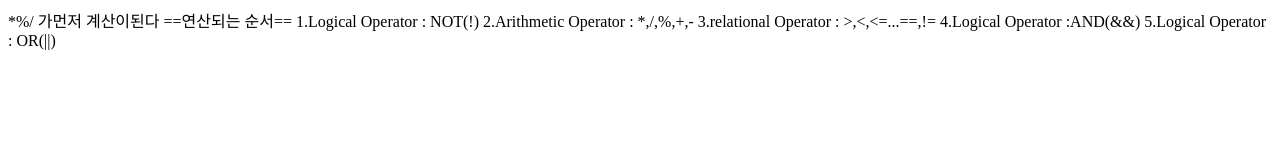
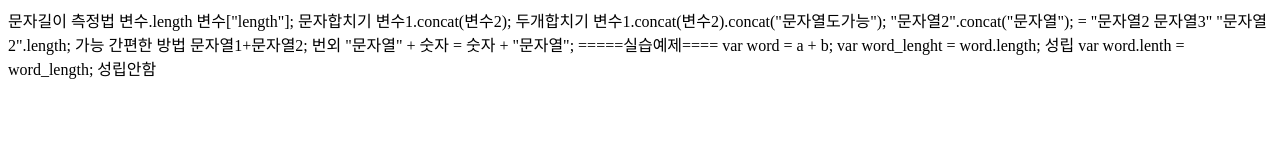
Before and after one commit to pung8146/JavascriptStudy, a plain HTML site: page 14.html in a window 1280 px wide. Drawn offline with Linux system fonts and the light colour scheme.

Commit message:
JS study 3day

```diff
--- a/14.html
+++ b/14.html
@@ -2,18 +2,30 @@
 <html lang="ko" dir="ltr">
   <head>
     <meta charset="utf-8">
-    <title>13 연산자 우선순위</title>
-    <script src="js/lecture13.js"></script>
+    <title>14 String이어붙이기</title>
+    <script src="js/lecture01.js"></script>
   </head>
   <body>
-*%/ 가먼저 계산이된다
+문자길이 측정법
+변수.length
+변수["length"];
 
-==연산되는 순서==
+문자합치기
+  변수1.concat(변수2);
+두개합치기
+  변수1.concat(변수2).concat("문자열도가능");
 
-1.Logical Operator : NOT(!)
-2.Arithmetic Operator : *,/,%,+,-
-3.relational Operator : >,<,<=...==,!=
-4.Logical Operator :AND(&&)
-5.Logical Operator : OR(||)
+  "문자열2".concat("문자열"); = "문자열2 문자열3"
+  "문자열2".length; 가능
+간편한 방법
+  문자열1+문자열2;
+
+번외
+ "문자열" + 숫자 = 숫자 + "문자열";
+
+=====실습예제====
+var word = a + b;
+var word_lenght = word.length; 성립
+var word.lenth = word_length; 성립안함
   </body>
 </html>
```
Also changed, not shown: 15.html (added, +42 -0 lines).
